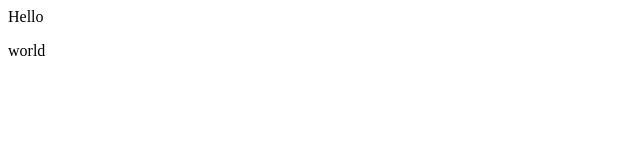
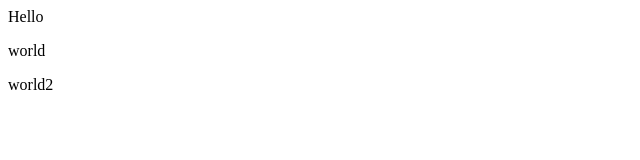
Before and after one commit to Irinaj/FromSourceTree, a plain HTML site: page index.html in a window 1280 px wide. Shown: the full height of the page, 0-640 px from the left. Drawn offline with Linux system fonts and the light colour scheme.

Commit message:
added world2

```diff
--- a/index.html
+++ b/index.html
@@ -1,2 +1,3 @@
 <div>Hello</div>
 <p>world</p>
+<p>world2</p>
```
